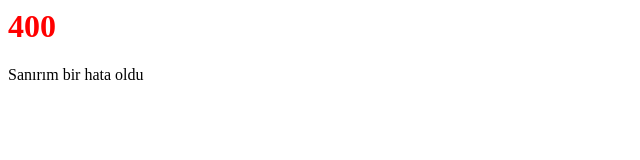
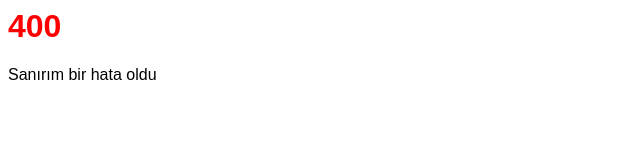
Before and after one commit to 4614s/ezoracss, a plain HTML site: page index.html in a window 1280 px wide. Shown: the full height of the page, 0-640 px from the left. Drawn offline with Linux system fonts and the light colour scheme.

Commit message:
Update index.html

```diff
--- a/index.html
+++ b/index.html
@@ -1,2 +1,12 @@
-<h1 style="color: red;">400</h1>
-<span>Sanırım bir hata oldu</span>
+<html>
+ <head>
+  <meta charset="UTF-8">
+  <meta name="viewport" content="width=device-width, initial-scale=1.2">
+  <meta http-equiv="X-UA-Compatible" content="ie=edge">
+  <title>Document</title>
+ </head>
+ <body style="font-family: arial, sans-serif;">
+  <h1 style="color: red;">400</h1>
+  <span>Sanırım bir hata oldu</span>
+ </body>
+</html>
```
